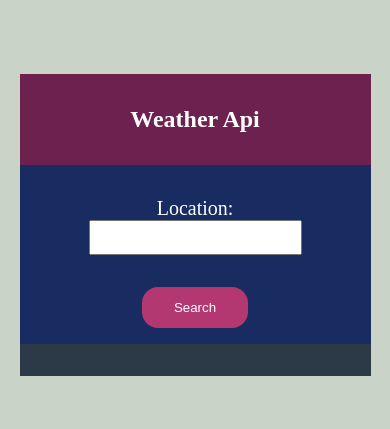
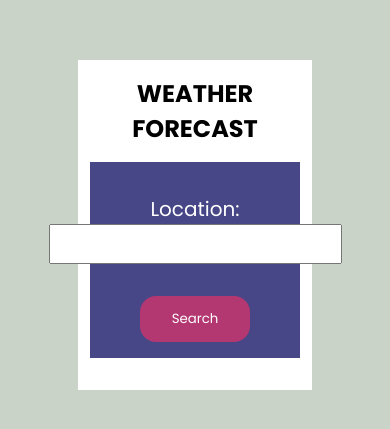
Before and after one commit to saroven/weatherApi, a plain HTML site: page index.html in a window 390 px wide. Shown: the part 197-626 px from the top of the page. Drawn offline with Linux system fonts and the light colour scheme.

Commit message:
changes style

```diff
--- a/index.html
+++ b/index.html
@@ -9,7 +9,7 @@
    </head>
    <body>
       <section class="weather">
-         <h1>Weather Api</h1>
+         <h1>weather forecast</h1>
          <form action="#" id="myForm">
             <div class="form-group">
                <label for="location">Location: </label>
--- a/style.css
+++ b/style.css
@@ -1,29 +1,40 @@
+@import url("https://fonts.googleapis.com/css2?family=Poppins:wght@400;700&display=swap");
+
 * {
    margin: 0;
    padding: 0;
    box-sizing: border-box;
+   font-family: "Poppins", sans-serif;
+   font-weight: 400;
 }
 
 p {
    font-size: 1.3rem;
 }
-
-section {
+body {
    min-height: 100vh;
    background-color: #cad3c8;
-   color: white;
+   display: flex;
+   flex-direction: column;
+   justify-content: center;
+}
+section {
    display: flex;
    flex-direction: column;
    justify-content: center;
    align-items: center;
+   background-color: white;
+   width: 60%;
+   margin: auto;
 }
 
 h1 {
    min-height: 10vh;
-   width: 50%;
+   font-weight: 700;
    text-align: center;
    padding: 2rem;
-   background-color: #6d214f;
+   font-size: 3rem;
+   text-transform: uppercase;
 }
 
 form {
@@ -31,8 +42,9 @@ form {
    display: flex;
    align-items: center;
    justify-content: center;
-   background-color: #182c61;
-   width: 50%;
+   background-color: #474787;
+   width: 100%;
+   color: white;
 }
 .form-group {
    padding: 2rem;
@@ -50,7 +62,7 @@ button {
    border-radius: 1rem;
 }
 .data {
-   background-color: #2c3a47;
+   /* background-color: #2c3a47; */
    width: 50%;
    display: flex;
    flex-direction: column;
@@ -70,10 +82,10 @@ button {
       padding-bottom: 1rem;
       width: 90%;
    }
-   .data {
-      width: 90%;
-   }
+
    h1 {
-      width: 90%;
+      font-size: 1.5rem;
+      width: 100%;
+      padding: 1rem 0;
    }
 }
```
